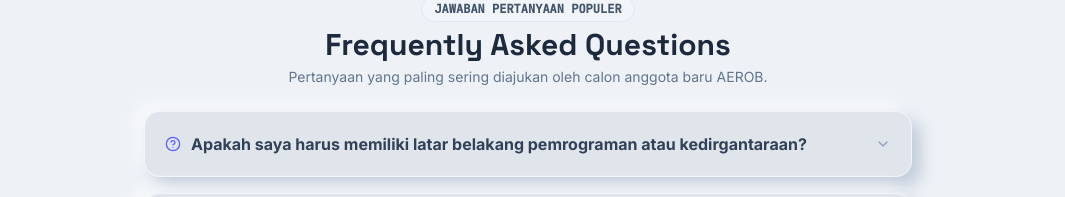
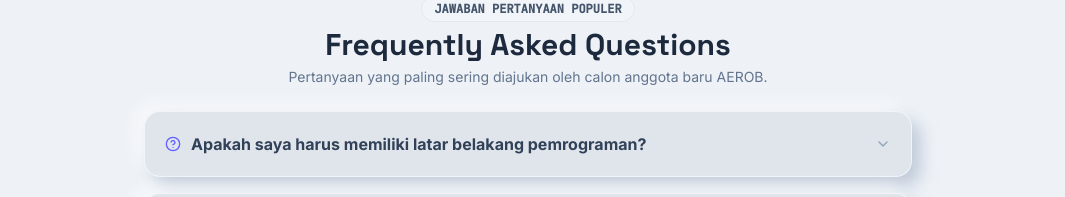
Before and after one commit to 4yikromlah/daftar_erob, a React (Vite) app: page / in a window 1280 px wide. Shown: the part 1959-2156 px from the top of the page, without its empty margins (112-1177 px from the left). Built offline with nearby package versions, Linux system fonts and the light colour scheme; no server answers.

Commit message:
refactor: remove division selection from registration
Streamline the registration process by removing division selection fields from the UI and PDF ticket generation. Also updated FAQ content for clarity.

```diff
--- a/src/components/HeroSection.tsx
+++ b/src/components/HeroSection.tsx
@@ -57,12 +57,12 @@ export default function HeroSection({ onOpenRegister, onOpenAdminLogin, kopConfi
 
   const faqs = [
     {
-      question: "Apakah saya harus memiliki latar belakang pemrograman atau kedirgantaraan?",
-      answer: "Sama sekali tidak! AEROB dirancang terbuka bagi pemula. Kami memiliki silabus dasar mingguan yang membimbing Anda mulai dari nol—dari memegang solder & mengunggah kode pertama Anda, hingga merakit sasis pesawat model mandiri."
+      question: "Apakah saya harus memiliki latar belakang pemrograman?",
+      answer: "Sama sekali tidak! AEROB dirancang terbuka bagi pemula. Kami memiliki silabus dasar mingguan yang membimbing Anda mulai dari nol—dari memegang solder & mengunggah kode pertama Anda, hingga merakit robot mandiri."
     },
     {
       question: "Bagaimana proses seleksi penerimaan anggota baru?",
-      answer: "Pendaftaran terpadu ini tidak melakukan eliminasi fisik. Proses administrasi dan wawancara singkat murni ditujukan untuk memetakan minat dasar Anda (apakah condong ke Aeromodeling atau Robotics) agar distribusi kelompok belajar dapat berjalan seimbang."
+      answer: "Pendaftaran terpadu ini tidak melakukan eliminasi fisik. Proses administrasi dan tes atau wawancara singkat murni ditujukan untuk memetakan minat dasar Anda."
     },
     {
       question: "Dapatkah saya mengikuti kedua divisi sekaligus?",
--- a/src/components/RegistrationForm.tsx
+++ b/src/components/RegistrationForm.tsx
@@ -133,7 +133,6 @@ export default function RegistrationForm({
         ['Email', registeredData.email],
         ['WhatsApp', registeredData.whatsapp],
         ['Asal Instansi / Sekolah', registeredData.institution],
-        ['Divisi Pilihan', `${registeredData.division} (${registeredData.subDivision})`],
         ['Tingkat Pemahaman', registeredData.experienceLevel],
       ];
 
@@ -217,7 +216,7 @@ export default function RegistrationForm({
   };
 
   const handlePrintTicket = () => {
-    window.print();
+    handleDownloadTicket();
   };
 
   const handleSubmit = (e: React.FormEvent) => {
@@ -647,17 +646,6 @@ export default function RegistrationForm({
                 </span>
               </div>
               <div className="grid grid-cols-3 text-xs">
-                <span className="text-slate-400">Pilihan Divisi</span>
-                <span className="col-span-2 font-bold text-slate-800 flex items-center gap-1">
-                  {registeredData.division === 'Aeromodeling' ? (
-                    <Plane className="w-3.5 h-3.5 text-blue-500" />
-                  ) : (
-                    <Cpu className="w-3.5 h-3.5 text-orange-500" />
-                  )}
-                  {registeredData.division} ({registeredData.subDivision})
-                </span>
-              </div>
-              <div className="grid grid-cols-3 text-xs">
                 <span className="text-slate-400">Asal Instansi</span>
                 <span className="col-span-2 font-bold text-slate-800">{registeredData.institution}</span>
               </div>
```
